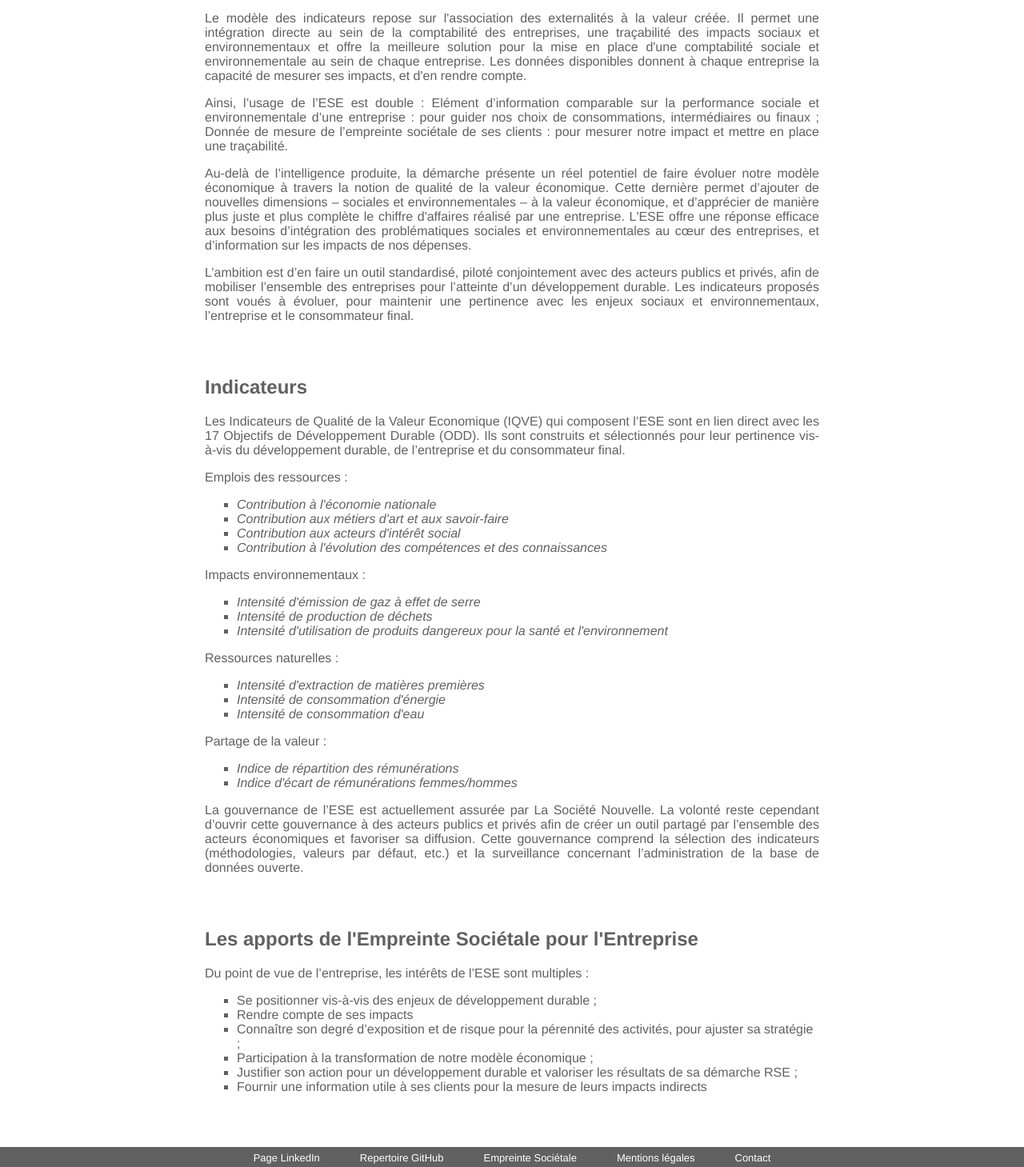
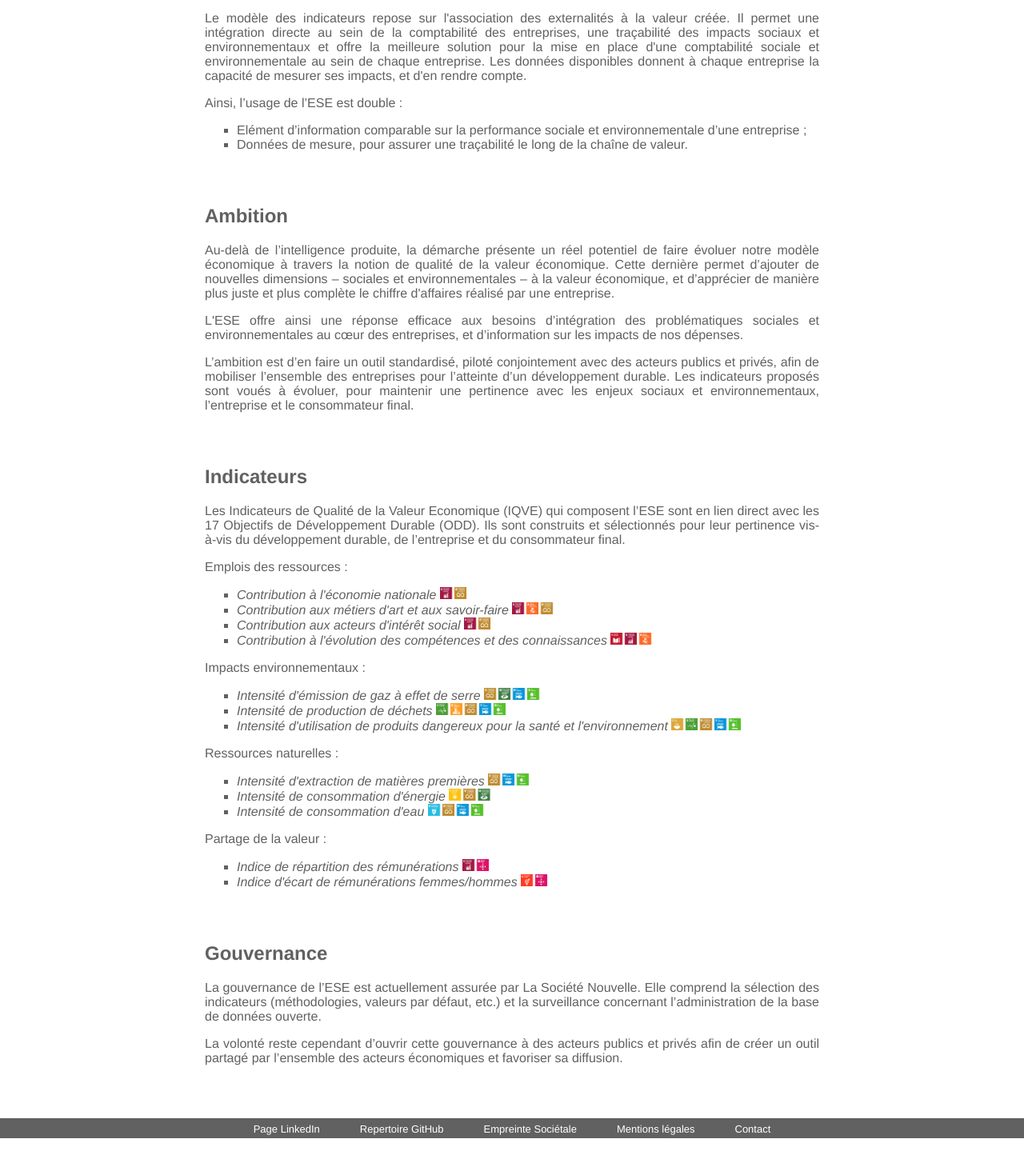
Before and after one commit to La-Societe-Nouvelle/LaSocieteNouvelle-Website, a Next.js app: page /empreinte-societale in a window 1280 px wide. Shown: the part 408-1867 px from the top of the page at 80% size. After the commit the page ends 1831 px from the top, so only its background shows below. Built offline with nearby package versions, Linux system fonts and the light colour scheme.

Commit message:
Mise à jour page "Empreinte Sociétale"

```diff
--- a/pages/empreinte-societale.js
+++ b/pages/empreinte-societale.js
@@ -31,11 +31,22 @@ export default function Home() {
           </p>
           <p>
           Ainsi, l’usage de l’ESE est double :
-            Elément d’information comparable sur la performance sociale et environnementale d’une entreprise : pour guider nos choix de consommations, intermédiaires ou finaux ;
-            Donnée de mesure de l’empreinte sociétale de ses clients : pour mesurer notre impact et mettre en place une traçabilité.
+          <ul>
+            <li>Elément d’information comparable sur la performance sociale et environnementale d’une entreprise ;</li>
+            <li>Données de mesure, pour assurer une traçabilité le long de la chaîne de valeur.</li>
+          </ul>
+          </p>
+        </div>
+
+        <div className="strip">
+          <h2>
+          Ambition
+          </h2>
+          <p>
+          Au-delà de l’intelligence produite, la démarche présente un réel potentiel de faire évoluer notre modèle économique à travers la notion de qualité de la valeur économique. Cette dernière permet d’ajouter de nouvelles dimensions – sociales et environnementales – à la valeur économique, et d’apprécier de manière plus juste et plus complète le chiffre d'affaires réalisé par une entreprise.
           </p>
           <p>
-          Au-delà de l’intelligence produite, la démarche présente un réel potentiel de faire évoluer notre modèle économique à travers la notion de qualité de la valeur économique. Cette dernière permet d’ajouter de nouvelles dimensions – sociales et environnementales – à la valeur économique, et d’apprécier de manière plus juste et plus complète le chiffre d'affaires réalisé par une entreprise. L'ESE offre une réponse efficace aux besoins d’intégration des problématiques sociales et environnementales au cœur des entreprises, et d’information sur les impacts de nos dépenses.
+          L'ESE offre ainsi une réponse efficace aux besoins d’intégration des problématiques sociales et environnementales au cœur des entreprises, et d’information sur les impacts de nos dépenses.
           </p>
           <p>
           L’ambition est d’en faire un outil standardisé, piloté conjointement avec des acteurs publics et privés, afin de mobiliser l’ensemble des entreprises pour l’atteinte d’un développement durable. Les indicateurs proposés sont voués à évoluer, pour maintenir une pertinence avec les enjeux sociaux et environnementaux, l’entreprise et le consommateur final.
@@ -53,54 +64,46 @@ export default function Home() {
           Emplois des ressources :
           </p>
           <ul>
-            <li><a className="text-link" href="indicateur/eco">Contribution à l'économie nationale</a></li>
-            <li><a className="text-link" href="indicateur/art">Contribution aux métiers d'art et aux savoir-faire</a></li>
-            <li><a className="text-link" href="indicateur/soc">Contribution aux acteurs d'intérêt social</a></li>
-            <li><a className="text-link" href="indicateur/knw">Contribution à l'évolution des compétences et des connaissances</a></li>
+            <li><a className="text-link" href="indicateur/eco">Contribution à l'économie nationale </a><img className="odd-indic" src="/resources/odd_eco.png" /></li>
+            <li><a className="text-link" href="indicateur/art">Contribution aux métiers d'art et aux savoir-faire </a><img className="odd-indic" src="/resources/odd_art.png" /></li>
+            <li><a className="text-link" href="indicateur/soc">Contribution aux acteurs d'intérêt social </a><img className="odd-indic" src="/resources/odd_soc.png" /></li>
+            <li><a className="text-link" href="indicateur/knw">Contribution à l'évolution des compétences et des connaissances </a><img className="odd-indic" src="/resources/odd_knw.png" /></li>
           </ul>
           <p>
           Impacts environnementaux :
           </p>
           <ul>
-            <li><a className="text-link" href="indicateur/ghg">Intensité d'émission de gaz à effet de serre</a></li>
-            <li><a className="text-link" href="indicateur/was">Intensité de production de déchets</a></li>
-            <li><a className="text-link" href="indicateur/haz">Intensité d'utilisation de produits dangereux pour la santé et l'environnement</a></li>
+            <li><a className="text-link" href="indicateur/ghg">Intensité d'émission de gaz à effet de serre </a><img className="odd-indic" src="/resources/odd_ghg.png" /></li>
+            <li><a className="text-link" href="indicateur/was">Intensité de production de déchets </a><img className="odd-indic" src="/resources/odd_was.png" /></li>
+            <li><a className="text-link" href="indicateur/haz">Intensité d'utilisation de produits dangereux pour la santé et l'environnement </a><img className="odd-indic" src="/resources/odd_haz.png" /></li>
           </ul>
           <p>
           Ressources naturelles :
           </p>
           <ul>
-            <li><a className="text-link" href="indicateur/mat">Intensité d'extraction de matières premières</a></li>
-            <li><a className="text-link" href="indicateur/nrg">Intensité de consommation d'énergie</a></li>
-            <li><a className="text-link" href="indicateur/wat">Intensité de consommation d'eau</a></li>
+            <li><a className="text-link" href="indicateur/mat">Intensité d'extraction de matières premières </a><img className="odd-indic" src="/resources/odd_mat.png" /></li>
+            <li><a className="text-link" href="indicateur/nrg">Intensité de consommation d'énergie </a><img className="odd-indic" src="/resources/odd_nrg.png" /></li>
+            <li><a className="text-link" href="indicateur/wat">Intensité de consommation d'eau </a><img className="odd-indic" src="/resources/odd_wat.png" /></li>
           </ul>
           <p>
           Partage de la valeur :
           </p>
           <ul>
-            <li><a className="text-link" href="indicateur/dis">Indice de répartition des rémunérations</a></li>
-            <li><a className="text-link" href="indicateur/geq">Indice d'écart de rémunérations femmes/hommes</a></li>
+            <li><a className="text-link" href="indicateur/dis">Indice de répartition des rémunérations </a><img className="odd-indic" src="/resources/odd_dis.png" /></li>
+            <li><a className="text-link" href="indicateur/geq">Indice d'écart de rémunérations femmes/hommes </a><img className="odd-indic" src="/resources/odd_geq.png" /></li>
           </ul>
-          <p>
-          La gouvernance de l’ESE est actuellement assurée par La Société Nouvelle. La volonté reste cependant d’ouvrir cette gouvernance à des acteurs publics et privés afin de créer un outil partagé par l’ensemble des acteurs économiques et favoriser sa diffusion. Cette gouvernance comprend la sélection des indicateurs (méthodologies, valeurs par défaut, etc.) et la surveillance concernant l’administration de la base de données ouverte.
-          </p>
         </div>
 
         <div className="strip">
           <h2>
-          Les apports de l'Empreinte Sociétale pour l'Entreprise
+          Gouvernance
           </h2>
           <p>
-          Du point de vue de l’entreprise, les intérêts de l’ESE sont multiples :
+          La gouvernance de l’ESE est actuellement assurée par La Société Nouvelle. Elle comprend la sélection des indicateurs (méthodologies, valeurs par défaut, etc.) et la surveillance concernant l’administration de la base de données ouverte.
           </p>
-          <ul>
-            <li>Se positionner vis-à-vis des enjeux de développement durable ;</li>
-            <li>Rendre compte de ses impacts</li>
-            <li>Connaître son degré d’exposition et de risque pour la pérennité des activités, pour ajuster sa stratégie ;</li>
-            <li>Participation à la transformation de notre modèle économique ;</li>
-            <li>Justifier son action pour un développement durable et valoriser les résultats de sa démarche RSE ;</li>
-            <li>Fournir une information utile à ses clients pour la mesure de leurs impacts indirects</li>
-          </ul>
+          <p>
+          La volonté reste cependant d’ouvrir cette gouvernance à des acteurs publics et privés afin de créer un outil partagé par l’ensemble des acteurs économiques et favoriser sa diffusion.
+          </p>
         </div>
 
       </main>
```
